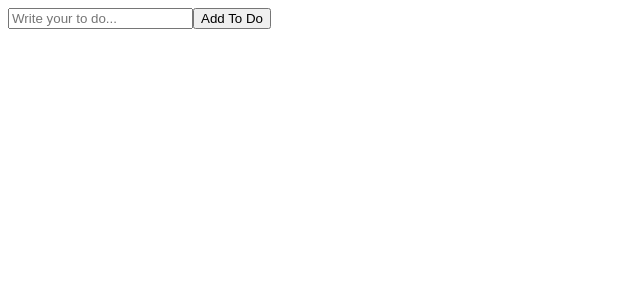
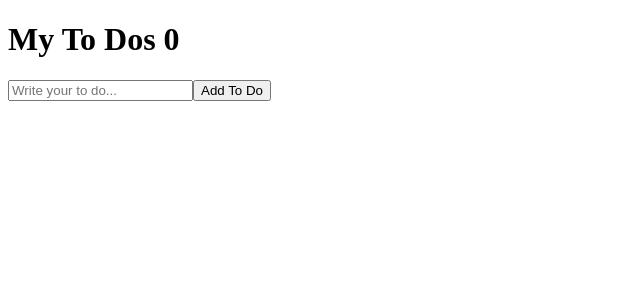
Before and after one commit to Frenchkebab/react-web, a React (Create React App) app in the folder react-for-beginners/: page / in a window 1280 px wide. Shown: the top 300 px of the page, without its empty margins (0-640 px from the left). Built offline with nearby package versions, Linux system fonts and the light colour scheme.

Commit message:
[#7] Adds title with the number of todos

```diff
--- a/react-for-beginners/src/App.js
+++ b/react-for-beginners/src/App.js
@@ -25,6 +25,7 @@ const App = () => {
 
   return (
     <div>
+      <h1>My To Dos {toDos.length}</h1>
       <form onSubmit={onSubmit}>
         <input type="text" value={toDo} placeholder="Write your to do..." onChange={onChange} />
         <button>Add To Do</button>
```
